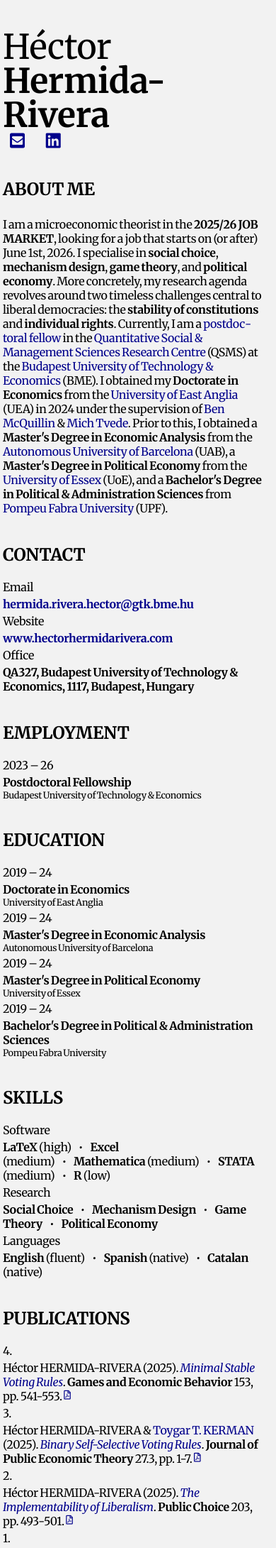
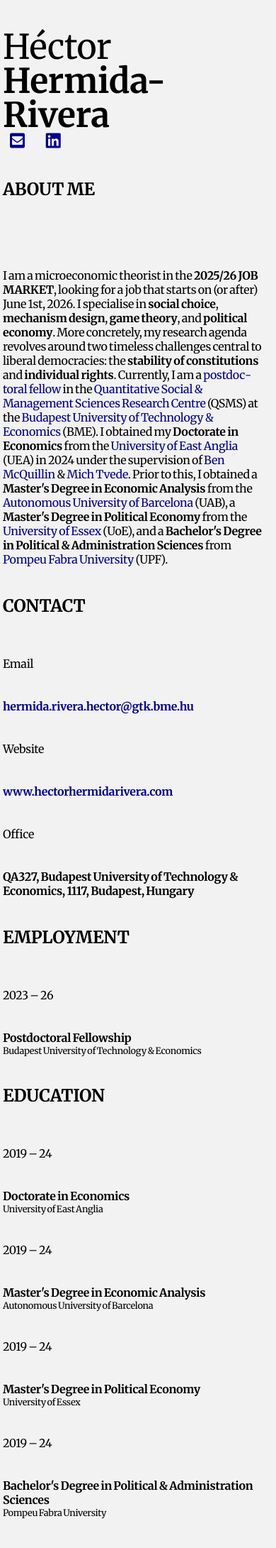
Before and after one commit to HectorHermidaRivera/hectorhermidarivera.github.io, a Jekyll site: the page built from index.md, in a window 390 px wide. Shown: the top 2181 px of the page at 71% size. Built offline with Jekyll 4.4.1, drawn with Linux system fonts in a browser that asks for light colours; a style sheet for code colours, icons or effects is not loaded.

Commit message:
Update style.css

```diff
--- a/assets/css/style.css
+++ b/assets/css/style.css
@@ -368,7 +368,7 @@ body {
     text-align: left;
     width: 100%;
     margin-bottom: 0px;
-    margin-top: 4px;
+    margin-top: 40px;
   }
 .two-column-2rows .top-row {
   flex-direction: column;       /* stack the course and university */
```
